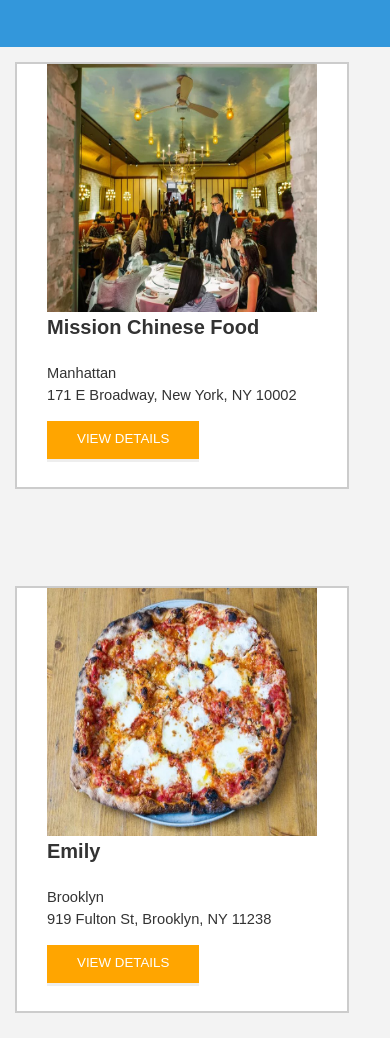
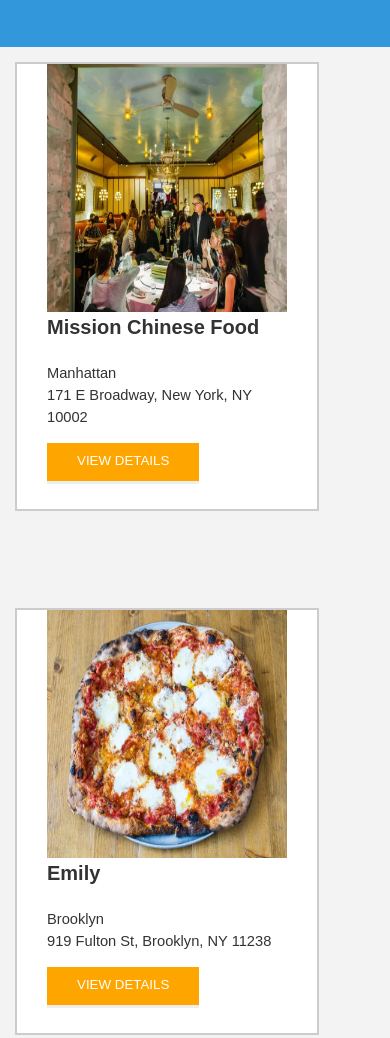
Before and after one commit to oreliau/restaurant-review, a plain HTML site: page index.html in a window 390 px wide. Shown: the part 603-1641 px from the top of the page. Drawn offline with nearby package versions, Linux system fonts and the light colour scheme.

Commit message:
resolve issue with responsive screen of iphone 4 ans SE

```diff
--- a/css/styles.css
+++ b/css/styles.css
@@ -325,13 +325,16 @@
 
 /* smartphone */
 @media screen and (max-width: 429px)  {
-  #restaurants-list {
+  #restaurants-list{
      grid-template-columns: 1fr;
      padding: 0 5px 25px;
      margin-top: 0px;
-     width: 300px;
+     width: 240px;
      padding-left: 0px;
      margin-left: 0px;
+  }
+  #restaurants-list li{
+    width: 240px;
   }
   .filter-options{
     height: 150px;
@@ -345,6 +348,7 @@
   }
   #reviews-list li{
     padding: 0 5px 20px
+
   }
   .inside #footer{
     width: 100%;
```
